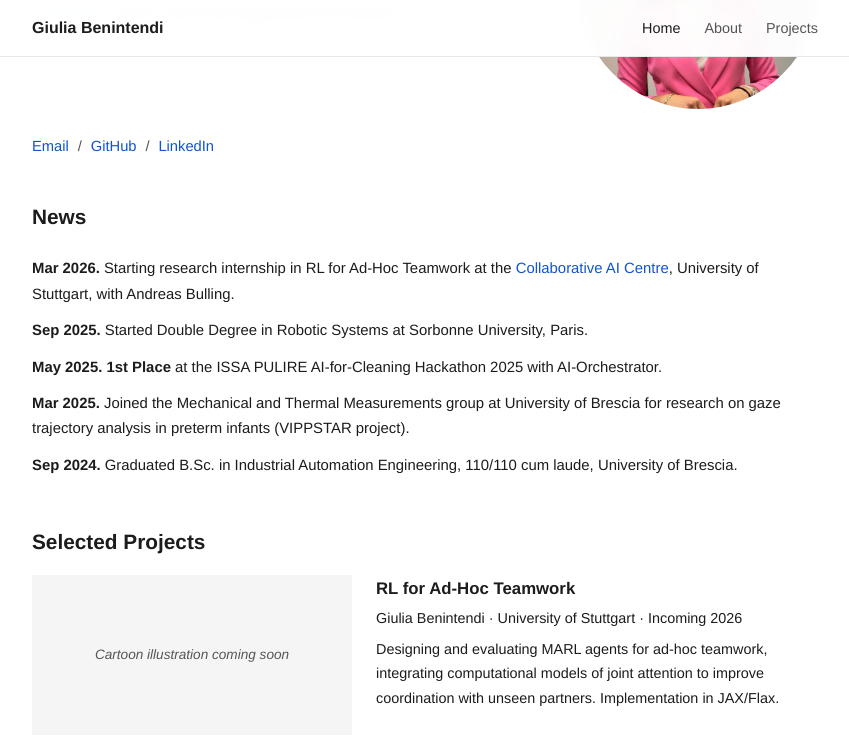
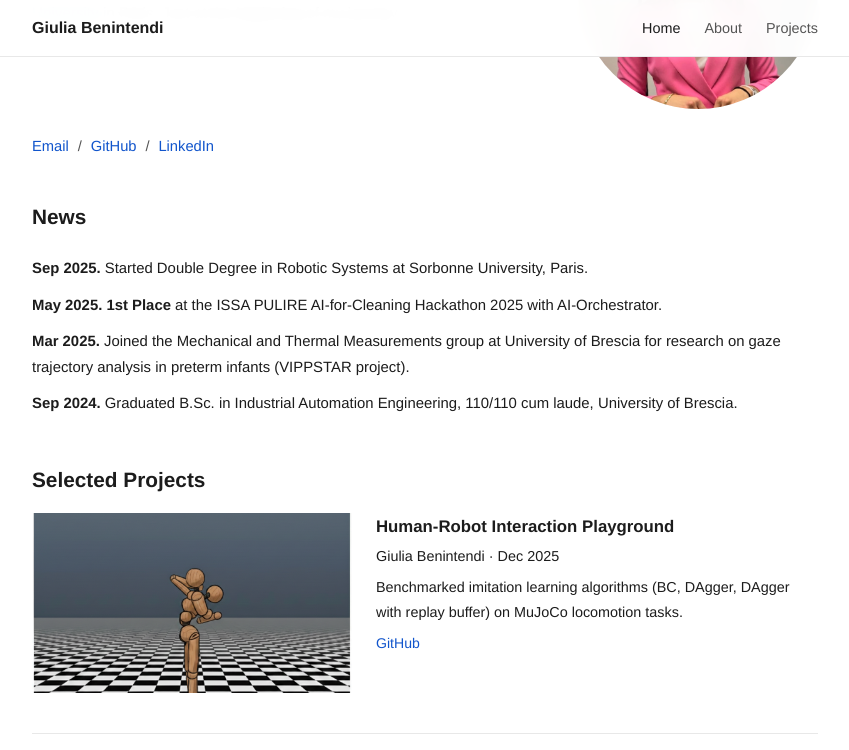
Before and after one commit to giuliabenintendi/giuliabenintendi.github.io, a Jekyll site: the page built from index.html, in a window 1280 px wide and 900 px high, scrolled down 228 px, cut to the strip 0-750 px from the top of the window. Shown: the whole strip, without its empty margins (215-1064 px from the left). Built offline with Jekyll 4.4.1, drawn with Linux system fonts in a browser that asks for light colours.

Commit message:
Remove RL project, crop GECO image to 16:9, fix languages section
- Removed RL for Ad-Hoc Teamwork from projects and news (not started yet)
- Cropped GECO_validation image to 16:9 to match other project images
- Fixed Languages section rendering in about page (HTML instead of Markdown)

Co-Authored-By: Claude Opus 4.6 <noreply@anthropic.com>

```diff
--- a/index.html
+++ b/index.html
@@ -28,9 +28,6 @@ title: Giulia Benintendi
 <h2 class="section-title">News</h2>
 <ul class="news-list">
   <li class="news-item">
-    <span class="news-date">Mar 2026.</span> Starting research internship in RL for Ad-Hoc Teamwork at the <a href="https://www.perceptualui.org" target="_blank">Collaborative AI Centre</a>, University of Stuttgart, with Andreas Bulling.
-  </li>
-  <li class="news-item">
     <span class="news-date">Sep 2025.</span> Started Double Degree in Robotic Systems at Sorbonne University, Paris.
   </li>
   <li class="news-item">
@@ -45,17 +42,6 @@ title: Giulia Benintendi
 </ul>
 
 <h2 class="section-title">Selected Projects</h2>
-
-<div class="project-card">
-  <div class="project-image">
-    <div class="placeholder">Cartoon illustration coming soon</div>
-  </div>
-  <div class="project-body">
-    <h3>RL for Ad-Hoc Teamwork</h3>
-    <p class="project-meta">Giulia Benintendi &middot; University of Stuttgart &middot; Incoming 2026</p>
-    <p>Designing and evaluating MARL agents for ad-hoc teamwork, integrating computational models of joint attention to improve coordination with unseen partners. Implementation in JAX/Flax.</p>
-  </div>
-</div>
 
 <div class="project-card">
   <div class="project-image">
```
Also changed, not shown: about.md (+5 -5 lines), projects.html (+0 -11 lines).
